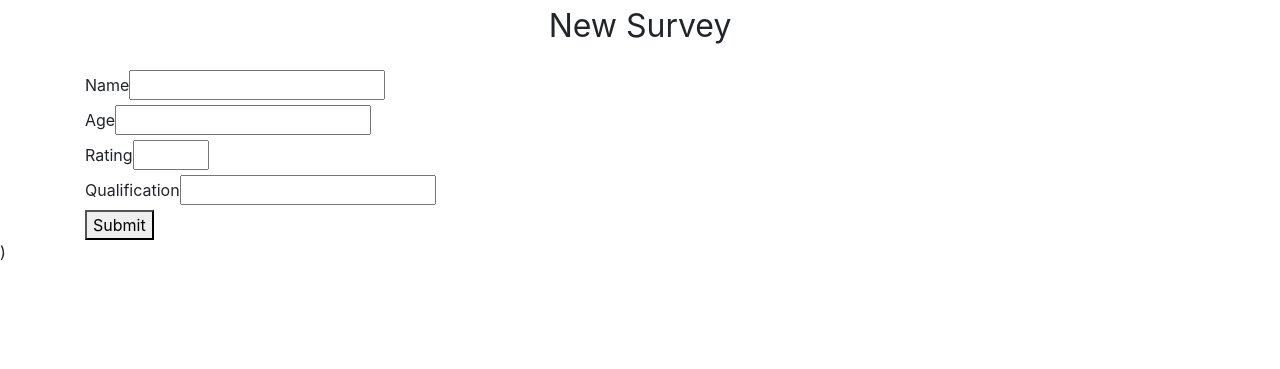
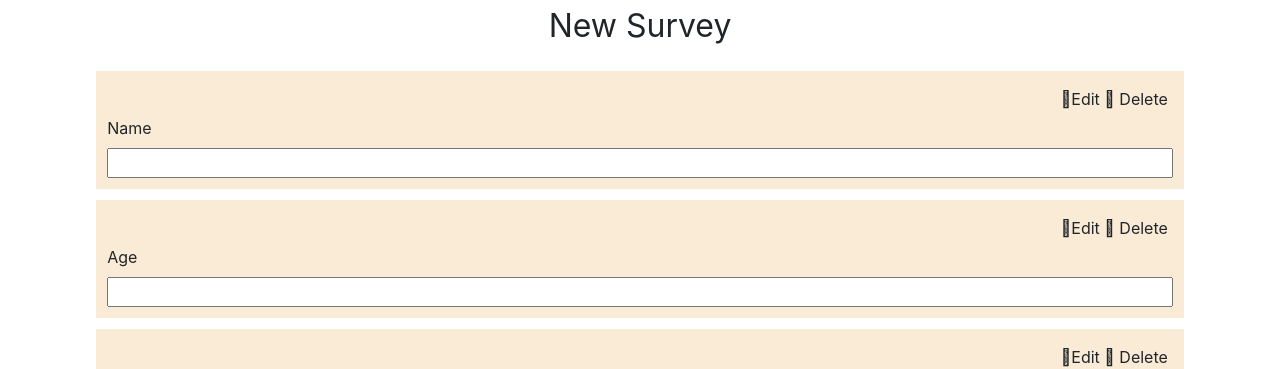
Before and after one commit to Joshi004/SurveyGrepper, a React (Create React App) app: page / in a window 1280 px wide. Shown: the part 433-802 px from the top of the page. Built offline with nearby package versions, Linux system fonts and the light colour scheme; no server answers.

Commit message:
use fontAwsome

```diff
--- a/package.json
+++ b/package.json
@@ -5,6 +5,7 @@
   "dependencies": {
     "bootstrap": "^4.3.1",
     "botstrap": "^0.20.1",
+    "font-awesome": "^4.7.0",
     "node-sass": "^4.12.0",
     "react": "^16.9.0",
     "react-dom": "^16.9.0",
--- a/src/DynamicForm/dform.js
+++ b/src/DynamicForm/dform.js
@@ -30,12 +30,20 @@ export default class DynamicFormComponent extends Component {
         )
     }
 
+    editField = (field) => {
+        console.log("This field is to be editd", field)
+    }
+
     renderForm() {
         console.log("This is model Object", this.props.model)
         var model = this.state.formModel
         var formUI = model.map((field) => {
             return (
-                <div key={field.key} className="">
+                <div key={field.key} className="fieldDiv">
+                    <div className="fieldOptions">
+                        <span onClick={this.editField()} className="fa-pencil-square">Edit </span>
+                        <span className="fa-times" aria-hidden="true"> Delete</span>
+                    </div>
                     <label htmlFor={field.key}>
                         {field.label}
                     </label>
--- a/src/DynamicForm/dform.scss
+++ b/src/DynamicForm/dform.scss
@@ -9,6 +9,18 @@
         margin:10px;
     }
 
+    .fieldDiv{
+        display: flex;
+        flex-direction: column;
+        background-color: antiquewhite;
+        margin: 1%;
+        padding: 1%;
+        .fieldOptions{
+            text-align: right;
+            padding: 5px;
+        }
+    }
+
     .btnGrp{
 
     }
--- a/src/index.js
+++ b/src/index.js
@@ -4,6 +4,7 @@ import './index.css';
 import App from './App';
 import * as serviceWorker from './serviceWorker';
 import 'bootstrap/dist/css/bootstrap.min.css'
+import 'font-awesome/css/font-awesome.min.css';
 
 ReactDOM.render(<App />, document.getElementById('root'));
 
```
Also changed, not shown: 1 other file (tests, documents, lock files or other folders).
